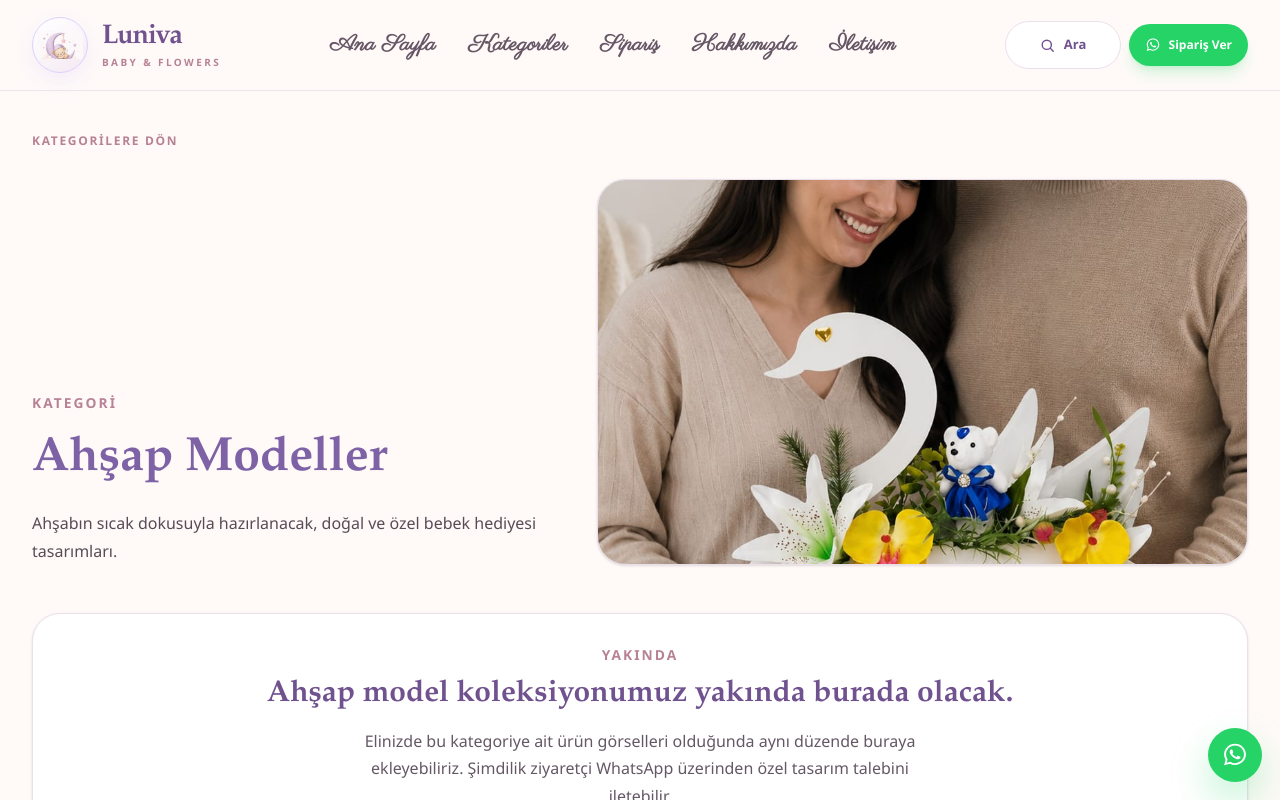
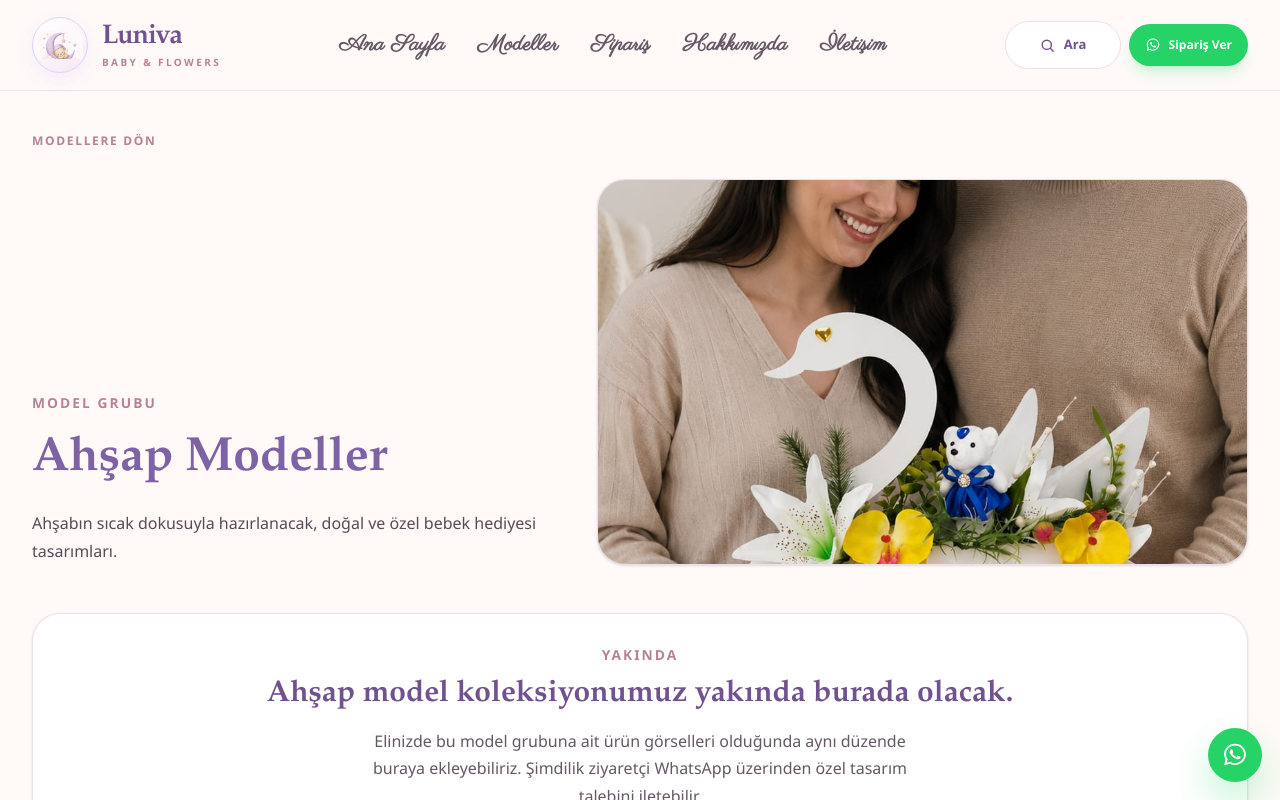
Before and after one commit to 090420047/luniva-baby-flowers, a Next.js app: page /ahsap-modeller in a window 1280 px wide. Shown: the top 800 px of the page. Built offline with nearby package versions, Linux system fonts and the light colour scheme.

Commit message:
Rename categories labels to models

```diff
--- a/app/components/InfoPageView.tsx
+++ b/app/components/InfoPageView.tsx
@@ -61,7 +61,7 @@ export function InfoPageView({ page }: { page: InfoPageContent }) {
                   </p>
                 ))}
                 {isOrderPage && index === 0 ? (
-                  <Link href="/kategoriler" className="order-models-button">
+                  <Link href="/modeller" className="order-models-button">
                     Modelleri Gör <span aria-hidden="true">→</span>
                   </Link>
                 ) : null}
--- a/app/components/ProductCategoryView.tsx
+++ b/app/components/ProductCategoryView.tsx
@@ -30,16 +30,16 @@ export function ProductCategoryView({ slug }: { slug: ProductCategorySlug }) {
 
       <section data-reveal className="mx-auto max-w-7xl px-5 pb-16 pt-32 lg:px-8">
         <Link
-          href="/kategoriler"
+          href="/modeller"
           className="text-xs font-bold uppercase tracking-[0.14em] text-[#b78296] transition hover:text-[#7e62a6]"
         >
-          Kategorilere dön
+          Modellere dön
         </Link>
 
         <div className="mt-7 grid gap-8 lg:grid-cols-[0.9fr_1.1fr] lg:items-end">
           <div>
             <p className="section-kicker text-xs font-bold uppercase text-[#b78296]">
-              Kategori
+              Model grubu
             </p>
             <h1 className="mt-4 font-serif text-4xl font-semibold leading-tight text-[#7e62a6] lg:text-5xl">
               {category.title}
@@ -113,10 +113,10 @@ export function ProductCategoryView({ slug }: { slug: ProductCategorySlug }) {
               Yakında
             </p>
             <h2 className="mt-3 font-serif text-3xl font-semibold text-[#70528f]">
-              {category.emptyLabel ?? "Bu kategoriye modeller yakında eklenecek."}
+              {category.emptyLabel ?? "Bu model grubuna yeni modeller yakında eklenecek."}
             </h2>
             <p className="mx-auto mt-4 max-w-xl text-sm leading-7 text-[#655865]">
-              Elinizde bu kategoriye ait ürün görselleri olduğunda aynı düzende
+              Elinizde bu model grubuna ait ürün görselleri olduğunda aynı düzende
               buraya ekleyebiliriz. Şimdilik ziyaretçi WhatsApp üzerinden özel
               tasarım talebini iletebilir.
             </p>
@@ -135,7 +135,7 @@ export function ProductCategoryView({ slug }: { slug: ProductCategorySlug }) {
       <section data-reveal className="border-t border-[#eadfea] bg-white py-12">
         <div className="mx-auto max-w-7xl px-5 lg:px-8">
           <h2 className="font-serif text-2xl font-semibold text-[#70528f]">
-            Diğer kategoriler
+            Diğer modeller
           </h2>
           <div className="mt-6 grid gap-4 sm:grid-cols-2 lg:grid-cols-4">
             {otherCategories.slice(0, 4).map((item) => (
--- a/app/components/ProductDetailView.tsx
+++ b/app/components/ProductDetailView.tsx
@@ -63,7 +63,7 @@ export function ProductDetailView({ product }: { product: ProductItem }) {
 
             <div className="product-detail-notes mt-9">
               <div>
-                <span>{"Kategoriler"}</span>
+                <span>{"Model grupları"}</span>
                 <p>{categories.map((category) => category.title).join(" \u2022 ")}</p>
               </div>
               {product.dimensions ? (
--- a/app/components/SearchButton.tsx
+++ b/app/components/SearchButton.tsx
@@ -26,7 +26,7 @@ export function SearchButton() {
       .map(({ item, index }) => ({ label: item.title, href: "/urun/" + index, type: "Ürün" }));
     const categories = productCategories
       .filter((item) => (item.title + item.description).toLocaleLowerCase("tr-TR").includes(value))
-      .map((item) => ({ label: item.title, href: "/" + item.slug, type: "Kategori" }));
+      .map((item) => ({ label: item.title, href: "/" + item.slug, type: "Model" }));
     return [...products, ...categories].slice(0, 7);
   }, [query]);
 
@@ -42,7 +42,7 @@ export function SearchButton() {
           <div className="search-panel">
             <div className="flex items-center justify-between gap-4"><label htmlFor="site-search" className="font-serif text-2xl font-semibold text-[#70528f]">{"Ne ar\u0131yorsunuz?"}</label><button type="button" onClick={() => setOpen(false)} className="text-sm font-bold text-[#8b6399]">Kapat</button></div>
             <input id="site-search" autoFocus value={query} onChange={(event) => setQuery(event.target.value)} placeholder={"\u00d6rne\u011fin: pembe, buket, ku\u011fu..."} className="mt-5 w-full rounded-xl border border-[#ded0e5] bg-[#fffaf8] px-4 py-3.5 text-sm text-[#4f414f] outline-none placeholder:text-[#9b8d9a] focus:border-[#9a76b0]" />
-            {query ? <div className="mt-4 overflow-hidden rounded-xl border border-[#eadfea]">{results.length ? results.map((result) => <Link key={result.type + result.label} href={result.href} onClick={() => setOpen(false)} className="flex items-center justify-between gap-4 border-b border-[#f0e7f1] px-4 py-3 text-sm last:border-0 hover:bg-[#fffaf8]"><span className="font-semibold text-[#5f535f]">{result.label}</span><span className="text-xs font-bold text-[#b78296]">{result.type}</span></Link>) : <p className="px-4 py-5 text-sm text-[#786778]">{"Sonu\u00e7 bulunamad\u0131."}</p>}</div> : <p className="mt-4 text-sm leading-6 text-[#786778]">{"Kategori, renk veya model ad\u0131yla arama yapabilirsiniz."}</p>}
+            {query ? <div className="mt-4 overflow-hidden rounded-xl border border-[#eadfea]">{results.length ? results.map((result) => <Link key={result.type + result.label} href={result.href} onClick={() => setOpen(false)} className="flex items-center justify-between gap-4 border-b border-[#f0e7f1] px-4 py-3 text-sm last:border-0 hover:bg-[#fffaf8]"><span className="font-semibold text-[#5f535f]">{result.label}</span><span className="text-xs font-bold text-[#b78296]">{result.type}</span></Link>) : <p className="px-4 py-5 text-sm text-[#786778]">{"Sonu\u00e7 bulunamad\u0131."}</p>}</div> : <p className="mt-4 text-sm leading-6 text-[#786778]">{"Model, renk veya \u00fcr\u00fcn ad\u0131yla arama yapabilirsiniz."}</p>}
           </div>
         </div>
       )}
--- a/app/components/SiteHeader.tsx
+++ b/app/components/SiteHeader.tsx
@@ -8,7 +8,7 @@ import { SearchButton } from "./SearchButton";
 
 const links = [
   { href: "/", label: "Ana Sayfa" },
-  { href: "/kategoriler", label: "Kategoriler" },
+  { href: "/modeller", label: "Modeller" },
   { href: "/siparis", label: "Sipariş" },
   { href: "/hakkimizda", label: "Hakkımızda" },
   { href: "/iletisim", label: "İletişim" },
@@ -28,14 +28,14 @@ export function SiteHeader() {
 
         <nav aria-label="Ana menü" className="site-navigation hidden items-center gap-7 text-[15px] font-semibold text-[#665766] xl:flex">
           <Link href="/" className="transition hover:text-[#8f6bb8]">Ana Sayfa</Link>
-          <div className="group relative"><Link href="/kategoriler" className="inline-flex py-7 transition hover:text-[#8f6bb8]">Kategoriler</Link><div className="invisible absolute left-1/2 top-[66px] w-64 -translate-x-1/2 rounded-2xl border border-[#eadfea] bg-white p-2 opacity-0 shadow-xl shadow-[#7e62a6]/10 transition duration-200 group-hover:visible group-hover:opacity-100">{productCategories.map((category) => <Link key={category.slug} href={`/${category.slug}`} className="block rounded-xl px-4 py-2.5 text-sm text-[#5f535f] transition hover:bg-[#f7eef5] hover:text-[#70528f]">{category.shortTitle}</Link>)}</div></div>
+          <div className="group relative"><Link href="/modeller" className="inline-flex py-7 transition hover:text-[#8f6bb8]">Modeller</Link><div className="invisible absolute left-1/2 top-[66px] w-64 -translate-x-1/2 rounded-2xl border border-[#eadfea] bg-white p-2 opacity-0 shadow-xl shadow-[#7e62a6]/10 transition duration-200 group-hover:visible group-hover:opacity-100">{productCategories.map((category) => <Link key={category.slug} href={`/${category.slug}`} className="block rounded-xl px-4 py-2.5 text-sm text-[#5f535f] transition hover:bg-[#f7eef5] hover:text-[#70528f]">{category.shortTitle}</Link>)}</div></div>
           {links.slice(2).map((link) => <Link key={link.href} href={link.href} className="transition hover:text-[#8f6bb8]">{link.label}</Link>)}
         </nav>
 
         <div className="flex items-center gap-2"><SearchButton /><a href={whatsappHref} target="_blank" rel="noopener noreferrer" className="inline-flex items-center gap-2 rounded-full bg-[#25d366] px-4 py-3 text-[12px] font-bold text-white shadow-lg shadow-[#25d366]/20 transition hover:-translate-y-0.5 hover:bg-[#1fbd5b]"><WhatsAppIcon className="h-4 w-4" /><span>Sipariş Ver</span></a><button type="button" onClick={() => setMenuOpen((current) => !current)} className="mobile-menu-toggle xl:hidden" aria-label="Menüyü aç veya kapat" aria-expanded={menuOpen}><span /><span /><span /></button></div>
       </div>
 
-      {menuOpen ? <nav className="mobile-menu xl:hidden" aria-label="Mobil menü">{links.map((link) => <Link key={link.href} href={link.href} onClick={closeMenu}>{link.label}</Link>)}<div className="mobile-menu-categories"><p>Kategoriler</p>{productCategories.map((category) => <Link key={category.slug} href={`/${category.slug}`} onClick={closeMenu}>{category.shortTitle}</Link>)}</div></nav> : null}
+      {menuOpen ? <nav className="mobile-menu xl:hidden" aria-label="Mobil menü">{links.map((link) => <Link key={link.href} href={link.href} onClick={closeMenu}>{link.label}</Link>)}<div className="mobile-menu-categories"><p>Modeller</p>{productCategories.map((category) => <Link key={category.slug} href={`/${category.slug}`} onClick={closeMenu}>{category.shortTitle}</Link>)}</div></nav> : null}
     </header>
   );
 }
--- /dev/null
+++ b/app/modeller/page.tsx
@@ -0,0 +1 @@
+export { default } from "../kategoriler/page";
--- a/app/page.tsx
+++ b/app/page.tsx
@@ -36,7 +36,7 @@ export default function Home() {
             <h1 className="mt-4 font-serif text-4xl font-semibold leading-[1.05] text-[#70528f] sm:text-5xl lg:text-6xl">{"Bebek hediyeleri ve \u00f6zel g\u00fcn tasar\u0131mlar\u0131."}</h1>
             <p className="mt-5 max-w-lg text-base leading-7 text-[#5f535f]">{"Sizin ve bebe\u011finiz i\u00e7in sevgiyle haz\u0131rlanan aranjmanlar, isme \u00f6zel tasar\u0131mlar ve unutulmaz hediyeler."}</p>
             <div className="mt-7 flex flex-col gap-3 sm:flex-row">
-              <Link href="/kategoriler" className="inline-flex items-center justify-center rounded-xl bg-[#7e62a6] px-5 py-3.5 text-xs font-bold uppercase tracking-[0.12em] text-white shadow-lg shadow-[#7e62a6]/20 transition hover:-translate-y-0.5 hover:bg-[#70528f]">{"Kategorileri g\u00f6r"}</Link>
+              <Link href="/modeller" className="inline-flex items-center justify-center rounded-xl bg-[#7e62a6] px-5 py-3.5 text-xs font-bold uppercase tracking-[0.12em] text-white shadow-lg shadow-[#7e62a6]/20 transition hover:-translate-y-0.5 hover:bg-[#70528f]">{"Modelleri g\u00f6r"}</Link>
               <Link href="/siparis" className="inline-flex items-center justify-center rounded-xl border border-[#c8b6ff]/70 bg-white px-5 py-3.5 text-xs font-bold uppercase tracking-[0.12em] text-[#70528f] transition hover:-translate-y-0.5">{"Sipari\u015f ver"}</Link>
             </div>
             <div className="mt-9 flex flex-wrap gap-3 text-sm font-semibold">
@@ -87,7 +87,7 @@ export default function Home() {
       <section data-reveal className="home-cta-section mx-auto max-w-7xl px-5 py-16 lg:px-8 lg:py-20">
         <div className="rounded-[30px] bg-[#70528f] px-7 py-10 text-white sm:px-10 sm:py-14">
           <p className="section-kicker text-xs font-bold uppercase text-[#f8d7e6]">{"Luniva\u2019y\u0131 ke\u015ffedin"}</p>
-          <div className="mt-3 flex flex-col gap-6 lg:flex-row lg:items-end lg:justify-between"><div><h2 className="max-w-2xl font-serif text-3xl font-semibold leading-tight sm:text-4xl">{"Her sayfada sizi ayr\u0131 bir koleksiyon ve deneyim kar\u015f\u0131las\u0131n."}</h2><p className="mt-4 max-w-xl text-sm leading-7 text-white/80">{"Koleksiyonlar\u0131 inceleyin ya da sipari\u015finizi bizimle birlikte planlay\u0131n."}</p></div><div className="flex flex-col gap-3 sm:flex-row"><Link href="/kategoriler" className="rounded-xl bg-white px-5 py-3.5 text-center text-xs font-bold uppercase tracking-[0.12em] text-[#70528f]">{"Kategorilere git"}</Link><a href={whatsappHref} target="_blank" rel="noopener noreferrer" className="inline-flex items-center justify-center gap-2 rounded-xl bg-[#25d366] px-5 py-3.5 text-xs font-bold uppercase tracking-[0.12em] text-white"><WhatsAppIcon className="h-4 w-4" />{"Bize yaz\u0131n"}</a></div></div>
+          <div className="mt-3 flex flex-col gap-6 lg:flex-row lg:items-end lg:justify-between"><div><h2 className="max-w-2xl font-serif text-3xl font-semibold leading-tight sm:text-4xl">{"Her sayfada sizi ayr\u0131 bir koleksiyon ve deneyim kar\u015f\u0131las\u0131n."}</h2><p className="mt-4 max-w-xl text-sm leading-7 text-white/80">{"Koleksiyonlar\u0131 inceleyin ya da sipari\u015finizi bizimle birlikte planlay\u0131n."}</p></div><div className="flex flex-col gap-3 sm:flex-row"><Link href="/modeller" className="rounded-xl bg-white px-5 py-3.5 text-center text-xs font-bold uppercase tracking-[0.12em] text-[#70528f]">{"Modellere git"}</Link><a href={whatsappHref} target="_blank" rel="noopener noreferrer" className="inline-flex items-center justify-center gap-2 rounded-xl bg-[#25d366] px-5 py-3.5 text-xs font-bold uppercase tracking-[0.12em] text-white"><WhatsAppIcon className="h-4 w-4" />{"Bize yaz\u0131n"}</a></div></div>
         </div>
       </section>
 
--- a/app/site-content.ts
+++ b/app/site-content.ts
@@ -25,9 +25,9 @@ export const productCategories = [
     title: "Buketler",
     shortTitle: "Buketler",
     description:
-      "Çiçek buketi formunda hazırlanacak bebek hediyeleri için ayrılan yeni kategori.",
+      "Çiçek buketi formunda hazırlanacak bebek hediyeleri için ayrılan yeni model grubu.",
     image: "/luniva/family-gift.png",
-    emptyLabel: "Bu kategoriye buket modelleri yakında eklenecek.",
+    emptyLabel: "Bu model grubuna buket modelleri yakında eklenecek.",
   },
   {
     slug: "isme-ozel-tasarimlar",
@@ -333,7 +333,7 @@ export function getProductsByCategory(slug: ProductCategorySlug) {
 
 export const footerColumns = [
   {
-    title: "Kategoriler",
+    title: "Modeller",
     links: productCategories.map((category) => ({
       label: category.shortTitle,
       href: `/${category.slug}`,
@@ -487,9 +487,9 @@ export const infoPages = {
     "Bebek doğumu ve en özel ilk günler için hazırlanan kişiye özel hediye alternatifleri.",
     [
       {
-        title: "Kategori seçerek ilerleyin",
+        title: "Model seçerek ilerleyin",
         body: [
-          "Ana sayfadaki kategori kutularından seçim yaparak yalnızca ilgili modelleri görebilirsiniz.",
+          "Ana sayfadaki model kutularından seçim yaparak yalnızca ilgili tasarımları görebilirsiniz.",
         ],
       },
     ]
```
Also changed, not shown: app/kategoriler/page.tsx (+1 -1 lines).
